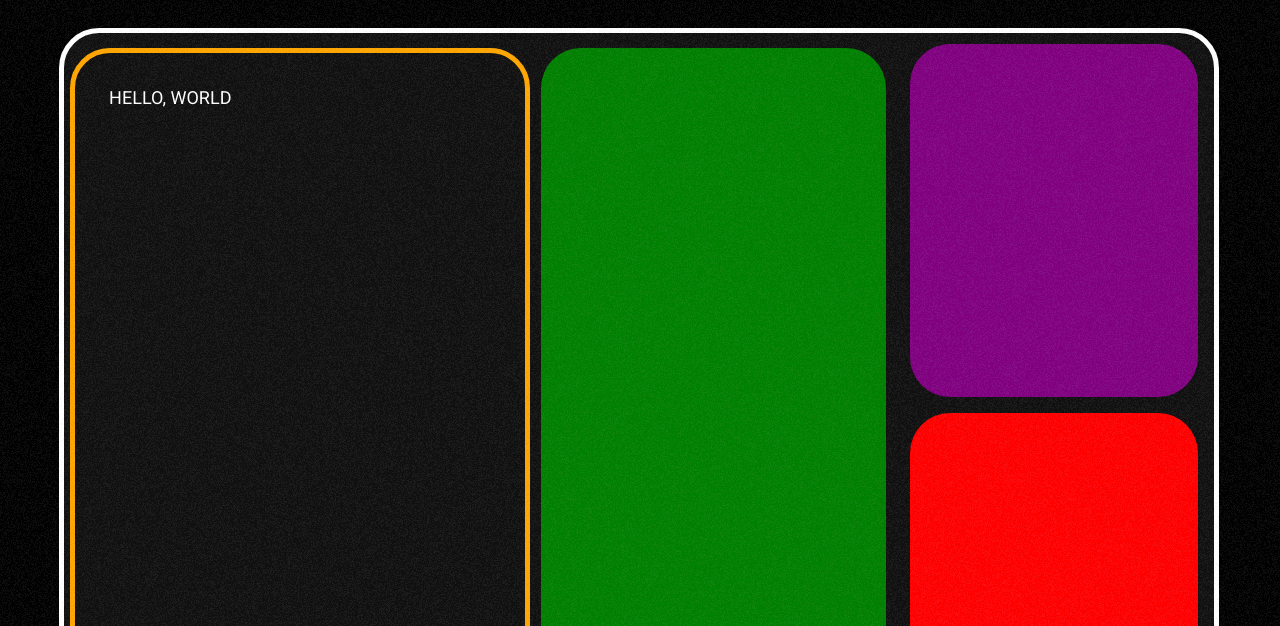
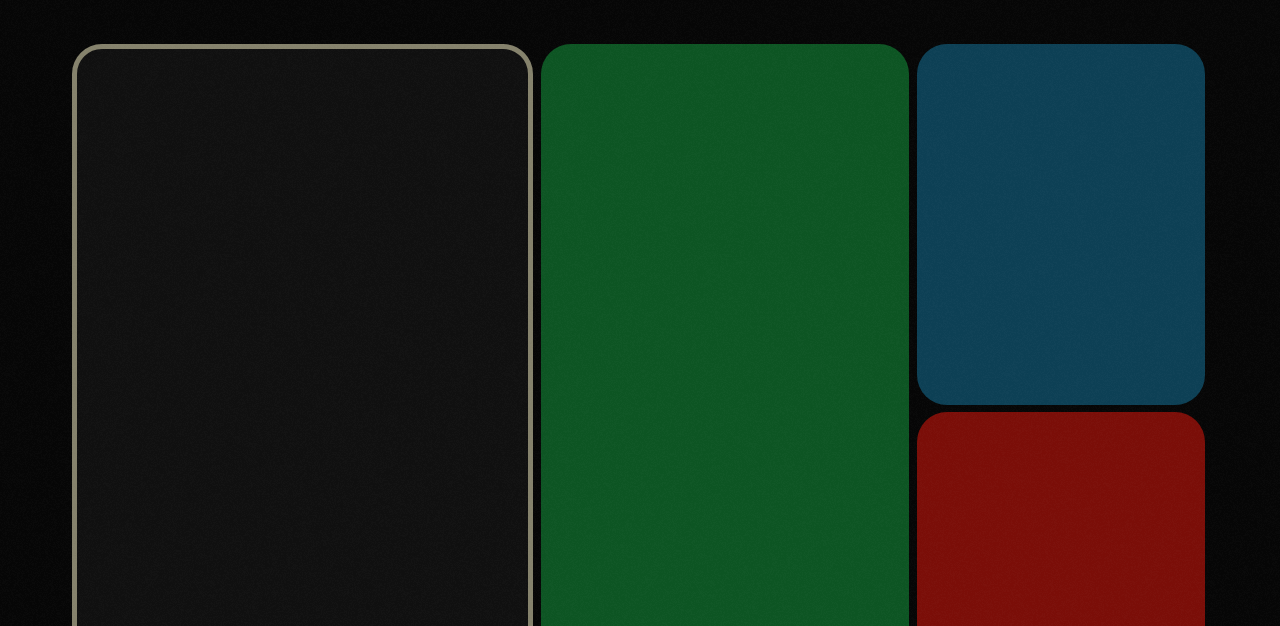
Before and after one commit to gabrielagbese/midport, a Gatsby site: page / in a window 1280 px wide. Shown: the top 626 px of the page. Built offline with nearby package versions, Linux system fonts and the light colour scheme; Gatsby itself is replaced by a stand-in of ours.

Commit message:
stacked shape and content divs, prep for routing

```diff
--- /dev/null
+++ b/src/components/About.js
@@ -0,0 +1,11 @@
+import * as React from "react"
+
+const About = () => {
+    return(
+        <div>
+            <p className="text">About</p>
+        </div>
+    )
+}
+
+export default About;
--- /dev/null
+++ b/src/components/Hero.js
@@ -0,0 +1,11 @@
+import * as React from "react"
+
+const Hero = () => {
+    return(
+        <div>
+            <p className="text">Sample</p>
+        </div>
+    )
+}
+
+export default Hero;
--- a/src/components/layout.js
+++ b/src/components/layout.js
@@ -13,7 +13,11 @@ import "pace-js"
 import "pace-js/themes/yellow/pace-theme-minimal.css"
 
 import Header from "./header"
+import About from "./About"
+import Hero from "./Hero"
 import "./layout.css"
+
+const componento = <Hero />
 
 const Layout = ({ children }) => {
   const data = useStaticQuery(graphql`
@@ -26,19 +30,35 @@ const Layout = ({ children }) => {
     }
   `)
 
+
+
   return (
     <div className="external">
+      {/* shape */}
       <div className="container">
-        <div className="hero text" onClick={() => {heroEx()}}>HELLO, WORLD</div>
+        <div className="hero" onClick={() => {heroEx()}}>
+
+        </div>
         <div className="about" onClick={() => {aboutEx()}}></div>
         <div className="other">
           <div className="projects" onClick={() => {projectsEx()}}></div>
           <div className="contact" onClick={() => {contactEx()}}></div>
         </div>
       </div>
+
+      {/* content */}
+      <div className="content">
+        <div className="internal" onClick={() => {textgo()}}>
+          {componento}
+        </div>
+      </div>
     </div>
   )
 }
+
+//content timelines
+// var heroParent = document.querySelectorAll('.hero')
+// var heroContent = heroParent.children
 
 //hero timelines
 var hero1 = gsap.timeline();
@@ -54,45 +74,58 @@ var other2 = gsap.timeline();
 var other3 = gsap.timeline();
 var projects = gsap.timeline();
 var contact = gsap.timeline();
+var contentDisappear = gsap.timeline();
 
+//content modification animation
+ function textgo(){
+
+  contentDisappear.to(".text", {opacity: 0,})
+  //componento  = <About />
+  contentDisappear.to(".text", {opacity: 100,})
+ }
 
 
 function heroEx(){
+  contentDisappear.to(".text", {opacity: 0, duration: 1})
+  hero1.to(".hero", { width: 40+"%",})
+  hero2.to(".about", { width: 32+"%",})
   hero3.to(".other", { width: 25+"%",})
-  hero1.to(".hero", { width: 40+"%",})
-  hero2.to(".about", { width: 30+"%",})
-  othersReset()
+  //othersReset()
 }
 
 function aboutEx(){
+  textgo();
+  about2.to({}, {duration: 1});
+  about1.to({}, {duration: 1});
+  about3.to({}, {duration: 1});
   about2.to(".other", { width: 25+"%",})
-  about1.to(".hero", { width: 15+"%",})
-  about1.to(".about", { width: 55+"%",})
-
+  about1.to(".hero", { width: 15+"%", backgroundColor: "#85826c",})
+  about3.to(".about", { width: 57+"%",})
+  //othersReset()
 
 }
 
 function otherEx(){
-  other1.to(".about", { width: 10+"%",})
-  other1.to(".hero", { width: 15+"%",})
-  other1.to(".other", { width: 70+"%",})
+  other1.to(".about", { width: 12+"%",})
+  other2.to(".hero", { width: 15+"%",})
+  other3.to(".other", { width: 70+"%",})
 }
 
 function projectsEx(){
   otherEx()
-  projects.to(".projects", { height: 90+"%",})
-  contact.to(".contact", { height: 10+"%",})
+  projects.to(".projects", { height: 88.5+"%", })
+  contact.to(".contact", { height: 10+"%", borderRadius: 20+"px"})
 }
 
 function contactEx(){
   otherEx()
-  contact.to(".contact", { height: 90+"%",})
-  projects.to(".projects", { height: 10+"%",})
+  contact.to(".contact", { height: 88.5+"%",})
+  projects.to(".projects", { height: 10+"%", borderRadius: 20+"px",})
 }
 
 function othersReset(){
-  projects.to(".projects", {height: 50+"%", width: 100+"%"})
-  contact.to(".contact", {height: 50+"%", width: 100+"%"})
+  projects.to(".projects", {height: 49.5+"%", width: 100+"%"})
+  contact.to(".contact", {height: 49.5+"%", width: 100+"%" })
 }
 
 
--- a/src/components/layout.scss
+++ b/src/components/layout.scss
@@ -1,8 +1,18 @@
 @import 'breakpoints';
 @import url('https://fonts.googleapis.com/css2?family=Roboto&display=swap');
 
+@font-face{
+    font-family: "Squard1";
+    src: url("../font/SquareBlockRegular-AYGg.ttf") format("truetype");
+  }
+
+  @font-face{
+    font-family: "Squard2";
+    src: url("../font/SquareRegular-8qW0.ttf") format("truetype");
+  }
+
 *{
-    font-family: 'Roboto', sans-serif;
+    font-family: 'Squard1','Roboto';
     margin: 0;
     padding: 0;
 }
@@ -10,7 +20,7 @@
 body{
     margin: 0;
     padding: 0;
-    background-color: black;
+    background-color: #060606;
     overflow: hidden;
 }
 
@@ -19,54 +29,84 @@ body{
     content: "";
     height: 100%;
     width: 100%;
-    opacity: 0.06;
+    //opacity: 0.03;
     position: fixed;
     top: 0;
     left: 0;
     z-index: 1000;
     pointer-events: none;
     background: url(../images/noisegif.gif) ;
+
+    @include xs{
+        opacity: 0.06;
+
+    }
+    @include md{
+        opacity: 0.02;
+    }
    }
 
 .external{
     width: 99.8%;
     height: 99vh;
     display: flex;
+    flex-direction: column;
     align-items: center;
     justify-content: center;
     //border: thin solid blue;
 }
 
 .text{
-    color: white;
+    color: #f5f5f5;
+    font-weight: bolder;
+    //font-size: 88px;
     padding: 3%;
-    font-size: large;
+
+    @include xs{
+        font-size: 48px;
+
+    }
+    @include md{
+        font-size: 108px;
+    }
+}
+
+.min{
+    font-family: 'Roboto';
+    color: #f5f5f5;
+    font-weight: bold;
+    font-size: 32px;
 }
 
 .container{
+    position: absolute;
     margin-top: 2%;
     width: 90%;
     height: 95%;
     display: flex;
     justify-content: space-around;
-    background-color: rgb(16, 16, 16);
-    border-radius: 40px;
+    //background-color: rgb(16, 16, 16);
+    border-radius: 30px;
     align-items: center;
 
     @include xs{
         flex-direction: column;
-        border: thick solid white;
+        //border: thick solid white;
     }
     @include md{
         flex-direction: row;
-        border: thick solid white;
+        //border: thick solid white;
     }
 }
 
 .hero{
-    border: thick solid orange;
-    border-radius: 40px;
+    border: thick solid #85826c;
+    border-radius: 30px;
     box-sizing: border-box;
+    display: flex;
+    flex-direction: column;
+    justify-content: space-between;
+    background-color: rgb(16, 16, 16);
 
     @include xs{
         height: 50%;
@@ -76,14 +116,15 @@ body{
     @include md{
         height: 96%;
         width: 40%;
+        margin-left: 0.5%;
         margin-top: 0;
 
     }
 }
 
 .about{
-    background-color: green;
-    border-radius: 40px;
+    background-color: #0d5523;
+    border-radius: 30px;
 
     @include xs{
         height: 25%;
@@ -92,16 +133,15 @@ body{
     }
     @include md{
         height: 96%;
-        width: 30%;
+        width: 32%;
         margin-top: 0;
-
 
     }
 }
 
 .other{
     //border: medium solid blue;
-    border-radius: 40px;
+    border-radius: 30px;
     display: flex;
     @include xs{
         height: 24%;
@@ -115,14 +155,16 @@ body{
         height: 96%;
         width: 25%;
         margin-top: 0;
-        margin-right: 2%;
+        margin-bottom: 0;
+        margin-right: 0.5%;
+        justify-content: space-between;
         flex-direction: column;
     }
 }
 
 .projects{
-    border-radius: 40px;
-    background-color: purple;
+    border-radius: 30px;
+    background-color: #0d4055;
     @include xs{
         height: 100%;
         width: 50%;
@@ -132,15 +174,18 @@ body{
 
     }
     @include md{
-        height: 50%;
+        height: 49.5%;
         width: 100%;
+        margin-left: 0vw;
+        margin-right: 0vw;
+        //margin-bottom: 1%;
         flex-direction: column;
     }
 }
 
 .contact{
-    border-radius: 40px;
-    background-color: red;
+    border-radius: 30px;
+    background-color: #7b0e08;
     @include xs{
         height: 100%;
         width: 50%;
@@ -150,9 +195,56 @@ body{
 
     }
     @include md{
-        height: 50%;
+        height: 49.5%;
         width: 100%;
-        margin-top: 2vh;
+        margin-left: 0vw;
+        margin-right: 0vw;
+        //margin-top: 1%;
         flex-direction: column;
     }
 }
+
+.content{
+    position: absolute;
+    //border: thin solid pink;
+    margin-top: 2%;
+    width: 90%;
+    height: 95%;
+    display: flex;
+    justify-content: space-around;
+    //background-color: rgb(16, 16, 16);
+    border-radius: 30px;
+    align-items: center;
+
+    @include xs{
+        flex-direction: column;
+        //border: thick solid white;
+    }
+    @include md{
+        flex-direction: row;
+        //border: thick solid white;
+    }
+}
+
+.internal{
+    //border: thick solid pink;
+    border-radius: 30px;
+    box-sizing: border-box;
+    display: flex;
+    flex-direction: column;
+    justify-content: end;
+    //background-color: rgb(16, 16, 16);
+
+    @include xs{
+        height: 50%;
+        width: 95%;
+        margin-top: 1vh;
+    }
+    @include md{
+        height: 96%;
+        width: 98.5%;
+        margin-left: 0.5%;
+        margin-top: 0;
+
+    }
+}
```
Also changed, not shown: src/components/layout.css, src/font/SquareBlockRegular-AYGg.ttf (added), src/font/SquareRegular-8qW0.ttf (added), 1 other file.
